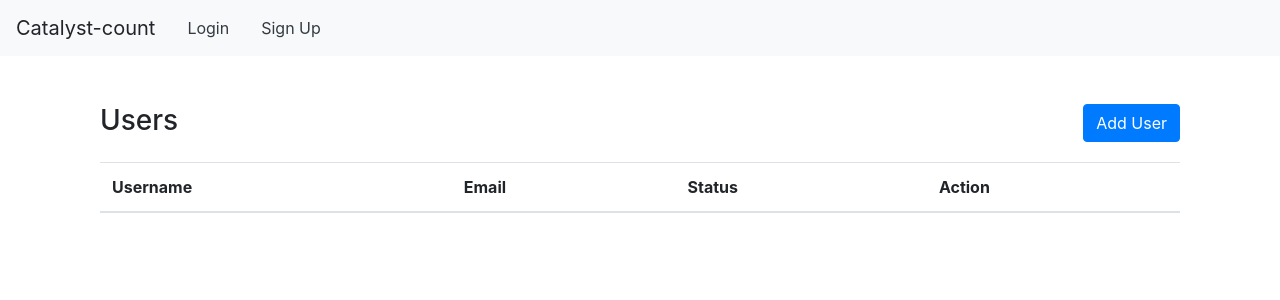
After one commit to SanketJagadale/Catalyst-Count, a Django app: page /users/ in a window 1280 px wide. The commit adds this page. Shown: the top 300 px of the page. Run offline with Django 4.2, Linux system fonts and the light colour scheme; lists and menus that the app fills with data are empty; some libraries are stand-ins or nearby versions.

Commit message:
user lists , add and delete api done

```diff
--- a/api_tasks/views.py
+++ b/api_tasks/views.py
@@ -54,7 +54,7 @@ class FileUploadView(APIView):
 
 
 class QueryBuilderView(APIView):
-    def get(self,request):
+    def get(self,request, *args, **kwargs):
         distinct_industries = CompanyInfo.objects.values('industry').distinct()
         distinct_years_founded = CompanyInfo.objects.values('year_founded').distinct()
 
@@ -81,7 +81,7 @@ class QueryBuilderView(APIView):
             'distinct_employees_to': distinct_employees_to,
         })
 
-    def post(self,request):
+    def post(self,request, *args, **kwargs):
         keyword = request.data.get('keyword')
         industry = request.data.get('industry')
         year_founded = request.data.get('year_founded')
--- /dev/null
+++ b/templates/account/user_list.html
@@ -0,0 +1,56 @@
+{% extends 'all_auth/layout/base.html' %}
+
+{% block title %}Users List{% endblock %}
+
+{% block content %}
+<div class="container mt-5">
+    {% if messages %}
+        <div class="alert alert-success">
+            <ul>
+                {% for message in messages %}
+                    <li>{{ message }}</li>
+                {% endfor %}
+            </ul>
+        </div>
+    {% endif %}
+    <div class="row mb-3">
+        <div class="col">
+            <h3>Users</h3>
+        </div>
+        <div class="col text-right">
+            <a href="{% url 'user_add' %}" class="btn btn-primary">Add User</a>
+        </div>
+    </div>
+    <div class="row justify-content-center">
+        <div class="col-12">
+            <table class="table">
+                <thead>
+                    <tr>
+                        <th>Username</th>
+                        <th>Email</th>
+                        <th>Status</th>
+                        <th>Action</th>
+                    </tr>
+                </thead>
+                <tbody>
+                    {% for user in users %}
+                    <tr>
+                        <td>{{ user.username }}</td>
+                        <td>{{ user.email }}</td>
+                        <td>{% if user.is_active %} Active {% else %} Inactive {% endif %}</td>
+                        <td>
+                            <form method="post" action="{% url 'user_delete' user.id %}">
+                                {% csrf_token %}
+                                <button type="submit" class="btn btn-dark btn-sm rounded-circle p-0" style=" width: 20px; height: 20px; line-height: 20px;">
+                                    <span style="color: white; font-size: 14px;">X</span>
+                                </button>
+                            </form>
+                        </td>
+                    </tr>
+                    {% endfor %}
+                </tbody>
+            </table>
+        </div>
+    </div>
+</div>
+{% endblock %}
--- a/templates/all_auth/layout/base.html
+++ b/templates/all_auth/layout/base.html
@@ -22,11 +22,11 @@
               <li class="nav-item {% if request.resolver_match.url_name == 'file_upload' %}active{% endif %}">
                 <a class="nav-link" href="{% url 'file_upload' %}">Upload Data <span class="sr-only">(current)</span></a>
               </li>
-              <li class="nav-item {% if request.resolver_match.url_name == 'get_count_match_filter' %}active{% endif %}"">
+              <li class="nav-item {% if request.resolver_match.url_name == 'get_count_match_filter' %}active{% endif %}">
                 <a class="nav-link" href="{% url 'get_count_match_filter' %}">Query Builder</a>
               </li>
-              <li class="nav-item">
-                <a class="nav-link" href="#">Users</a>
+              <li class="nav-item {% if request.resolver_match.url_name == 'user_list' %}active{% endif %}">
+                <a class="nav-link" href="{% url 'user_list' %}">Users</a>
               </li>
             </ul>
             <a class="nav-link text-dark" href="{% url 'signout' %}">Logout</a>
--- a/user_authentication/urls.py
+++ b/user_authentication/urls.py
@@ -2,6 +2,7 @@
 
 from django.urls import path
 from user_authentication import views
+from .views import UserListView,AddUserView,DeleteUserView
 
 urlpatterns = [
     path('', views.login_view, name='login'),  #by default view 127.0.0.1:8000
@@ -9,4 +10,7 @@ urlpatterns = [
     path('login/', views.login_view, name='login'),
     path('home/', views.home, name='home'),
     path('signout/', views.signout, name='signout'),
+    path('users/', UserListView.as_view(), name='user_list'),
+    path('users/add/', AddUserView.as_view(), name='user_add'),
+    path('users/delete/<int:user_id>/', DeleteUserView.as_view(), name='user_delete'),
 ]
--- a/user_authentication/views.py
+++ b/user_authentication/views.py
@@ -44,23 +44,25 @@
 #         form = SignUpSerializer(data=request.data)
 #         if form.is_valid():
 #             user = form.save()
-#             # Log in the user after successful signup
 #             login(request, user)
-#             # Redirect to the home page or another desired page
 #             return redirect('home')
 #         else:
-#             # If form is invalid, re-render the form with errors
 #             return render(request, 'accounts/login.html', {'form': form})
 
 
 
-from django.shortcuts import redirect, render
+from rest_framework.renderers import TemplateHTMLRenderer, JSONRenderer
+from rest_framework.views import APIView
+from rest_framework.response import Response
+from rest_framework import status
+from django.shortcuts import redirect, render, get_object_or_404
 from django.contrib.auth.forms import AuthenticationForm
 from user_authentication.forms import SignUpForm
 from django.contrib.auth import login,logout,authenticate
 from django.contrib.auth.decorators import login_required
+from django.contrib import messages
+from .serializers import UserSerializer
 from django.contrib.auth.models import User
-
 # Create your views here.
 
 def signup(request):
@@ -101,3 +103,71 @@ def home(request):
 def signout(request):
     logout(request)
     return redirect('login')
+
+class UserListView(APIView):
+    """
+    APIView for listing users, which can render HTML or return JSON.
+    """
+    renderer_classes = [TemplateHTMLRenderer, JSONRenderer]
+
+    def get(self, request, *args, **kwargs):
+        users = User.objects.all()
+        # If the request accepts HTML (e.g., from a browser), return the HTML response
+        if request.accepted_renderer.format == 'html':
+            # Use `TemplateHTMLRenderer` for returning rendered templates
+            return Response({'users': users}, template_name='account/user_list.html')
+
+        # Otherwise, return JSON response
+        serializer = UserSerializer(users, many=True)
+        return Response(serializer.data)
+
+class AddUserView(APIView):
+    """
+    APIView for adding a new user, with HTML form and API support.
+    """
+    renderer_classes = [TemplateHTMLRenderer, JSONRenderer]
+
+    def get(self, request, *args, **kwargs):
+        if request.accepted_renderer.format == 'html':
+            return Response(template_name='account/add_user.html')
+        return Response(status=status.HTTP_405_METHOD_NOT_ALLOWED)
+
+    def post(self, request, *args, **kwargs):
+        serializer = UserSerializer(data=request.data)
+        if serializer.is_valid():
+            serializer.save()
+            messages.success(request, 'New user added')
+            if request.accepted_renderer.format == 'html':
+                return redirect('user_list')
+            return Response(serializer.data, status=status.HTTP_201_CREATED)
+
+        # If invalid data, return the form with errors for HTML or errors for API
+        if request.accepted_renderer.format == 'html':
+            return Response({'errors': serializer.errors}, template_name='account/add_user.html')
+        return Response(serializer.errors, status=status.HTTP_400_BAD_REQUEST)
+
+class DeleteUserView(APIView):
+    """
+    APIView for deleting a user, with HTML confirmation and API support.
+    """
+    renderer_classes = [TemplateHTMLRenderer, JSONRenderer]
+
+    def get(self, request, user_id, *args, **kwargs):
+        # Fetch the user for the confirmation page
+        user = get_object_or_404(User, id=user_id)
+        # Render HTML confirmation page
+        if request.accepted_renderer.format == 'html':
+            return Response({'user': user}, template_name='account/user_list.html')
+        # No API GET requests allowed for deletion
+        return Response(status=status.HTTP_405_METHOD_NOT_ALLOWED)
+
+    def post(self, request, user_id, *args, **kwargs):
+        # Delete the user via API or HTML form
+        user = get_object_or_404(User, id=user_id)
+        user.delete()
+        messages.success(request, 'User deleted successfully!')
+        # Redirect to user list after deletion if HTML
+        if request.accepted_renderer.format == 'html':
+            return redirect('user_list')
+        # Return success message if API (JSON)
+        return Response({"message": "User deleted successfully"}, status=status.HTTP_204_NO_CONTENT)
```
Also changed, not shown: catalyst_count_main/settings.py (+17 -0 lines), templates/account/add_user.html (added, +74 -0 lines), user_authentication/serializers.py (+17 -17 lines).
